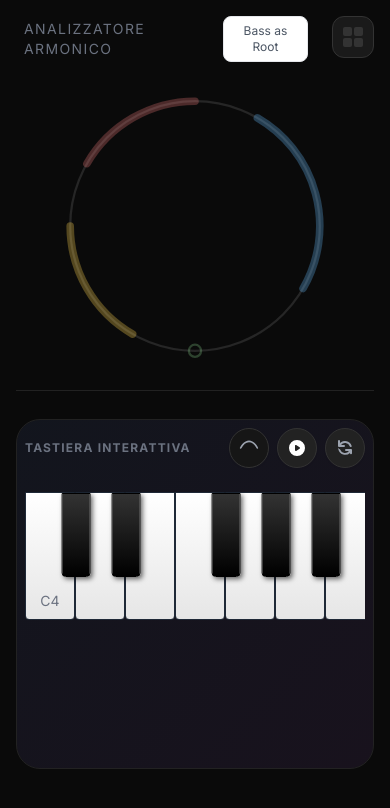
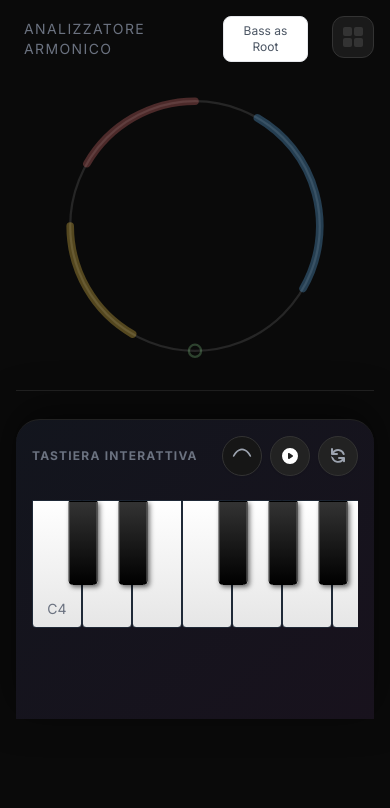
Before and after one commit to Linkcrimson/harmonic_analyzer, a React (Vite) app: page / in a window 390 px wide. Shown: the top 808 px of the page. Built offline with nearby package versions, Linux system fonts and the light colour scheme.

Commit message:
feat: Initialize the Harmonic Analyzer React application with core components, build assets, and service worker.

```diff
--- a/src/App.tsx
+++ b/src/App.tsx
@@ -6,14 +6,14 @@ import { Piano } from './components/Piano/Piano';
 
 const AppContent: React.FC = () => {
     return (
-        <main className="w-full max-w-7xl p-2 md:p-4 lg:p-6 grid grid-cols-1 lg:grid-cols-12 gap-3 md:gap-6 lg:gap-8">
+        <main className="w-full max-w-7xl p-2 md:p-4 lg:p-6 grid grid-cols-1 lg:grid-cols-12 gap-3 md:gap-6 lg:gap-8 pb-[360px] lg:pb-6">
             {/* Left Column: Analysis (5 cols) */}
             <div className="lg:col-span-5 flex flex-col gap-3 md:gap-6">
                 <AnalysisView />
             </div>
 
             {/* Right Column: Keyboard & Controls (7 cols) */}
-            <div className="lg:col-span-7 flex flex-col bg-[#111] rounded-3xl border border-[#222] p-2 lg:p-8 relative overflow-hidden min-h-[350px] lg:min-h-[500px]">
+            <div className="fixed bottom-0 left-0 right-0 z-50 lg:static lg:col-span-7 flex flex-col bg-[#111] rounded-t-3xl lg:rounded-3xl border-t lg:border border-[#222] p-4 lg:p-8 relative overflow-hidden min-h-[300px] lg:min-h-[500px] shadow-[0_-10px_40px_rgba(0,0,0,0.5)] lg:shadow-none">
                 {/* Background Decoration */}
                 <div className="absolute inset-0 bg-gradient-to-br from-blue-900/10 to-purple-900/10 pointer-events-none"></div>
 
```
Also changed, not shown: 3 other files (tests, documents, lock files or other folders).
